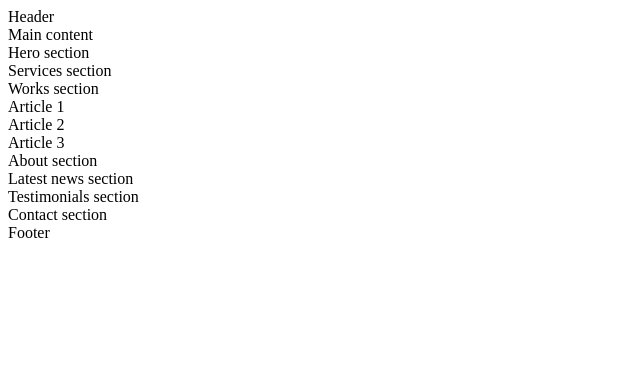
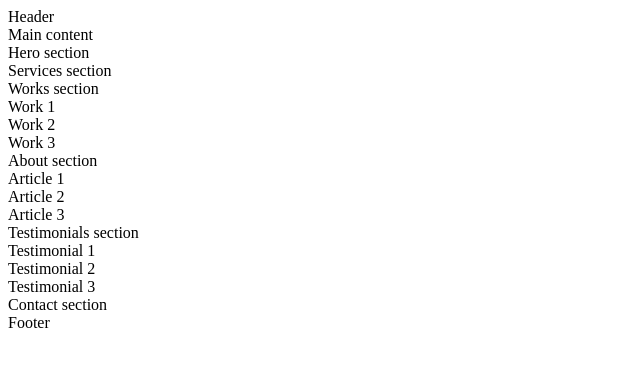
Before and after one commit to Tboy54321/alx-frontend, a plain HTML site: page 0x00-html_advanced/6-index.html in a window 1280 px wide. Shown: the whole page, without its empty margins (0-640 px from the left). Drawn offline with Linux system fonts and the light colour scheme.

Commit message:
updated files

```diff
--- a/0x00-html_advanced/6-index.html
+++ b/0x00-html_advanced/6-index.html
@@ -17,14 +17,22 @@
       <section>Hero section</section>
       <section>Services section</section>
       <section>
-				Works section
-				<article>Article 1</article>
+        Works section
+        <article>Work 1</article>
+        <article>Work 2</article>
+        <article>Work 3</article>
+      </section>
+      <section>About section</section>
+      <section>
+        <article>Article 1</article>
         <article>Article 2</article>
         <article>Article 3</article>
-			</section>
-      <section>About section</section>
-      <section>Latest news section</section>
-      <section>Testimonials section</section>
+      </section>
+      <section>Testimonials section
+        <article>Testimonial 1</article>
+        <article>Testimonial 2</article>
+        <article>Testimonial 3</article>
+      </section>
       <section>Contact section<section>
     </main>
     <footer>Footer</footer>
```
